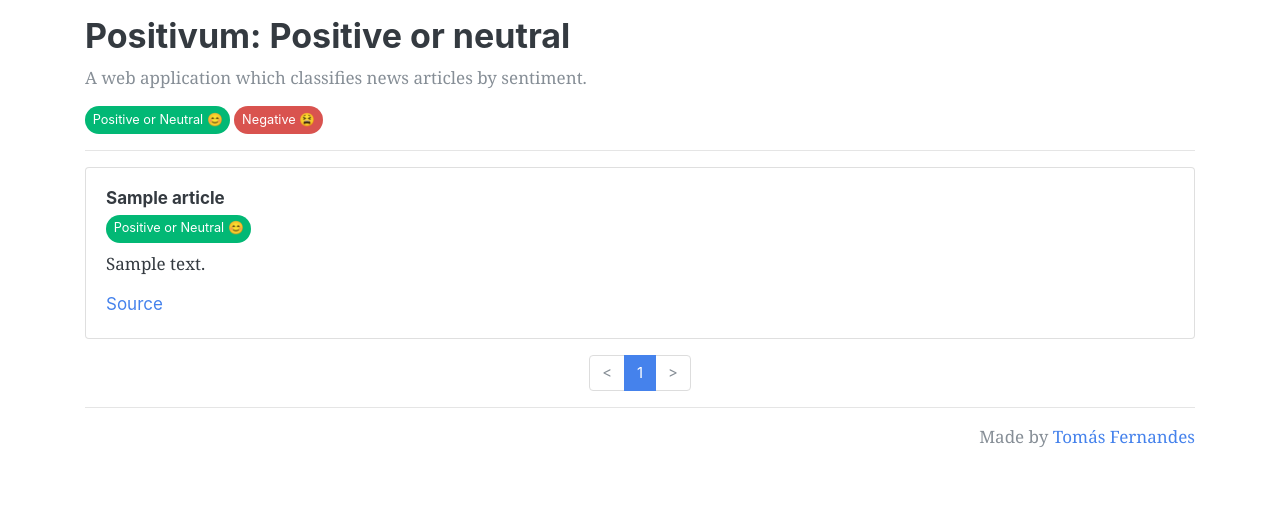
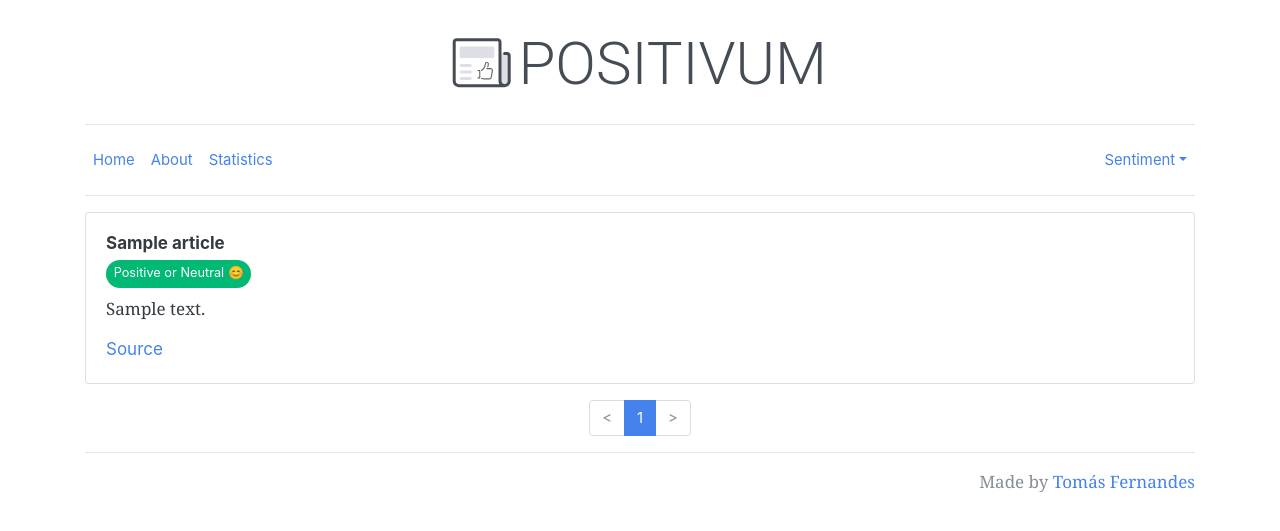
Before and after one commit to tomasff/positivum, a Flask app: page /class/1 in a window 1280 px wide. Shown: the top 531 px of the page. Run offline with Flask 2, Linux system fonts and the light colour scheme; tables that the repository leaves empty hold one stand-in row (values such as "Sample post"); some libraries are stand-ins or nearby versions.

Commit message:
Changed navigation

```diff
--- a/web/templates/main.html
+++ b/web/templates/main.html
@@ -23,6 +23,9 @@
                 <title>Positivum | {{ title }}</title>
                 <link rel="shortcut icon" href="{{ url_for('static', filename='images/favicon.png') }}">
 		<link rel="stylesheet" href="https://cdnjs.cloudflare.com/ajax/libs/bootswatch/4.4.1/litera/bootstrap.min.css" />
+                <script src="https://cdnjs.cloudflare.com/ajax/libs/jquery/3.4.1/jquery.min.js"></script>
+                <script src="https://cdnjs.cloudflare.com/ajax/libs/popper.js/1.16.1/umd/popper.min.js"></script>
+                <script src="https://cdnjs.cloudflare.com/ajax/libs/twitter-bootstrap/4.4.1/js/bootstrap.min.js"></script>
                 <meta name="viewport" content="width=device-width, initial-scale=1.0">
                 <meta name="title" content="Positivum | Positive or neutral">
                 <meta name="description" content="A web application which categorizes news articles by sentiment">
@@ -49,23 +52,42 @@
                 <meta property="twitter:image:height" content="630">
                 <style>
 			.card {
-				margin-bottom: 1rem;
+			    margin-bottom: 1rem;
 			}
 
 			#title {
-				margin-top: 1rem;
+			    margin-top: 2rem;
+                            margin-bottom: 2rem;
 			}
+
+                        .nav-link {
+                            padding: 0.5rem 0.5rem;
+                        }
                 </style>
 	</head>
 	<body>
 		<div class="container">
-			<h2 id="title">Positivum: {{ title }}</h2>
-                        <p class="text-muted">A web application which classifies news articles by sentiment.</p>
-			<h6>
-				<a href="{{ url_for('page', num_page=1, cls=1) }}"><span class="badge badge-pill badge-success">Positive or Neutral 😊</span></a>
-				<a href="{{ url_for('page', num_page=1, cls=0) }}"><span class="badge badge-pill badge-danger">Negative 😫</span></a>
-			</h6>
-			<hr>
+                        <img src="{{ url_for('static', filename='images/logo_positivum.svg') }}" id="title" class="img-fluid mx-auto d-block">
+                        <hr>
+                        <ul class="nav">
+                            <li class="nav-item">
+                                <a class="nav-link active" href="{{ url_for('main') }}">Home</a>
+                            </li>
+                            <li class="nav-item">
+                                <a class="nav-link active" href="#">About</a>
+                            </li>
+                            <li class="nav-item">
+                                <a class="nav-link active" href="#">Statistics</a>
+                            </li>
+                            <li class="nav-item dropdown ml-auto">
+                                <a class="nav-link dropdown-toggle" data-toggle="dropdown" href="#" role="button" aria-haspopup="true" aria-expanded="false">Sentiment</a>
+                                <div class="dropdown-menu dropdown-menu-right">
+                                    <a class="dropdown-item" href="{{ url_for('page', num_page=1, cls=1) }}">Positive or neutral 😊</a>
+                                    <a class="dropdown-item" href="{{ url_for('page', num_page=1, cls=0) }}">Negative 😫</a>
+                                </div>
+                            </li>
+                        </ul>
+                        <hr>
 			<div id="articles">
 				{% for article in articles.items %}
 				<div class="card">
```
